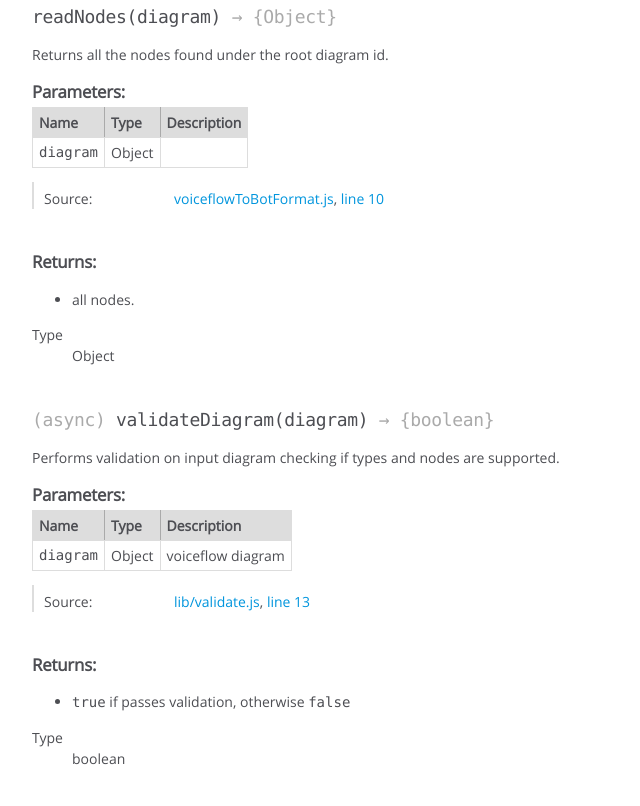
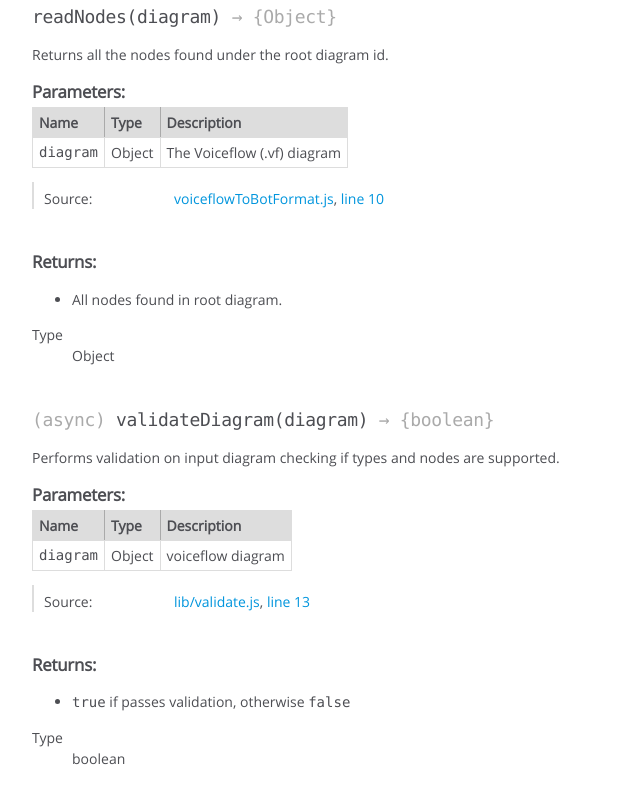
Before and after one commit to tahmed4/vf-to-ubf, a website: page docs/global.html in a window 1280 px wide. Shown: the part 1352-2158 px from the top of the page, without its empty margins (0-640 px from the left). Drawn offline with Linux system fonts and the light colour scheme.

Commit message:
include readNodes return description

```diff
--- a/docs/global.html
+++ b/docs/global.html
@@ -853,7 +853,7 @@ speak node from it.</p>
 
 
 
-            <td class="description last"></td>
+            <td class="description last"><p>The Voiceflow (.vf) diagram</p></td>
         </tr>
 
 
@@ -924,7 +924,7 @@ speak node from it.</p>
 
 <div class="param-desc">
     <ul>
-<li>all nodes.</li>
+<li>All nodes found in root diagram.</li>
 </ul>
 </div>
 
@@ -1432,7 +1432,7 @@ and converts it to the unified bot format.</p>
 <br class="clear">
 
 <footer>
-    Documentation generated by <a href="https://github.com/jsdoc/jsdoc">JSDoc 3.6.6</a> on Sun Mar 07 2021 10:48:34 GMT+0000 (Greenwich Mean Time)
+    Documentation generated by <a href="https://github.com/jsdoc/jsdoc">JSDoc 3.6.6</a> on Sun Mar 07 2021 10:58:39 GMT+0000 (Greenwich Mean Time)
 </footer>
 
 <script> prettyPrint(); </script>
--- a/voiceflowToBotFormat.js
+++ b/voiceflowToBotFormat.js
@@ -3,9 +3,9 @@ const validate = require("./lib/validate.js")
 /**
  * Returns all the nodes found under the root diagram id.
  *
- * @param {Object} diagram
+ * @param {Object} diagram - The Voiceflow (.vf) diagram
  *
- * @returns {Object} - all nodes.
+ * @returns {Object} - All nodes found in root diagram.
  */
 function readNodes(diagram){
     let root_diagram = diagram["version"]["rootDiagramID"]
```
Also changed, not shown: docs/index.html (+1 -1 lines), docs/lib_schemas.js.html (+1 -1 lines), docs/lib_validate.js.html (+1 -1 lines), docs/voiceflowToBotFormat.js.html (+3 -3 lines).
